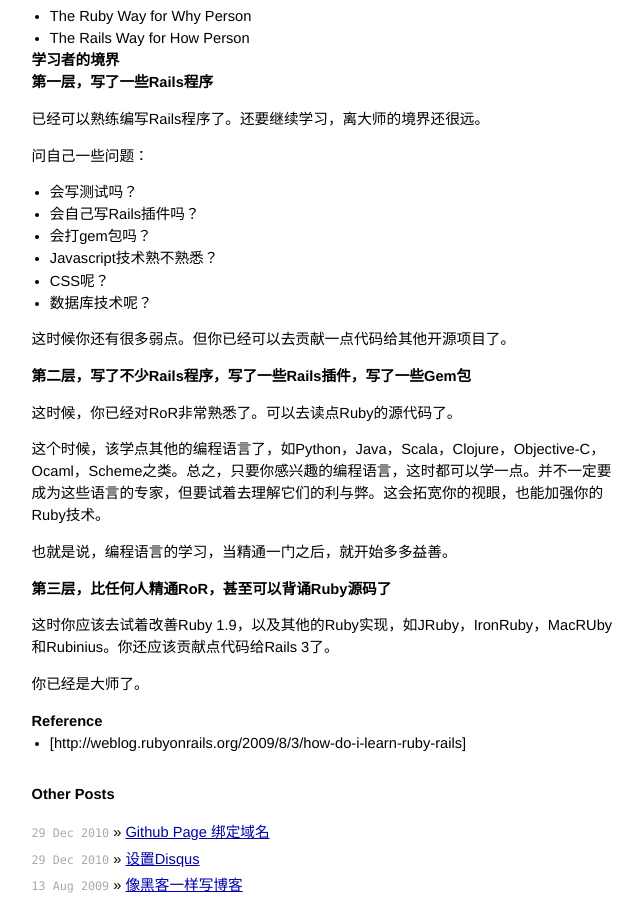
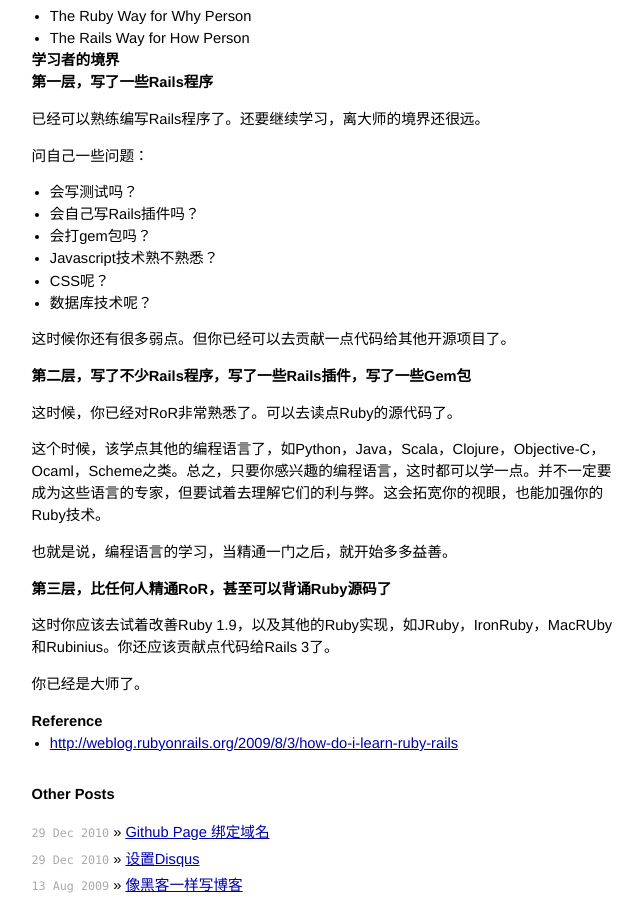
Before and after one commit to kylexlau/kylexlau.github.com, a Jekyll site: the page built from _posts/2010-12-29-Ruby.md, in a window 1280 px wide and 900 px high, scrolled down 2563 px. Shown: the whole window, without its empty margins (315-958 px from the left). Built offline with Jekyll 4.4.1, drawn with Linux system fonts in a browser that asks for light colours; comment, search, counter and statistics services are not loaded.

Commit message:
adjust hyperlink for Ruby.md.

```diff
--- a/_posts/2010-12-29-Ruby.md
+++ b/_posts/2010-12-29-Ruby.md
@@ -128,4 +128,4 @@
 你已经是大师了。
 
 ## Reference
- * [http://weblog.rubyonrails.org/2009/8/3/how-do-i-learn-ruby-rails]
+ * <http://weblog.rubyonrails.org/2009/8/3/how-do-i-learn-ruby-rails>
```
